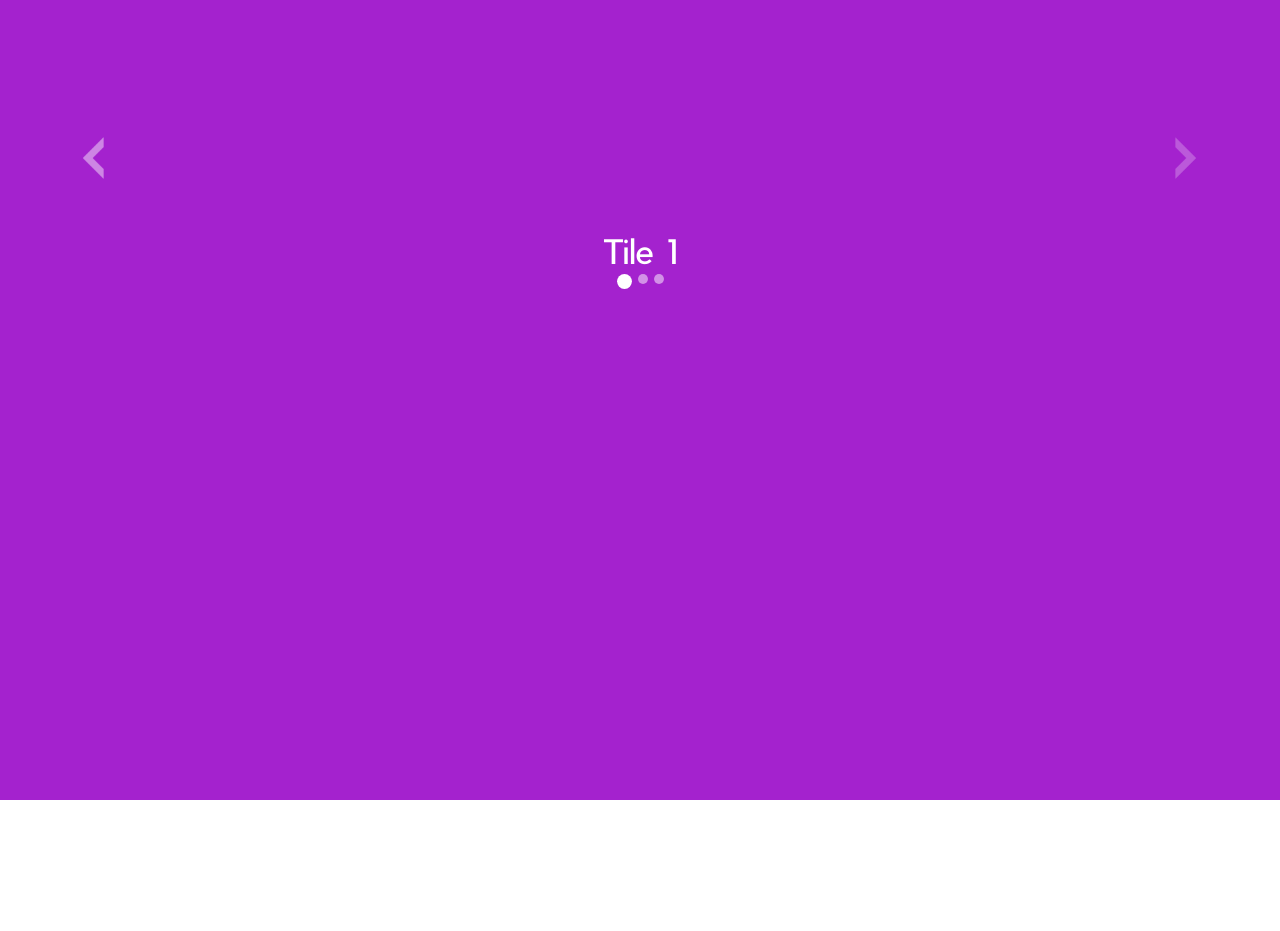
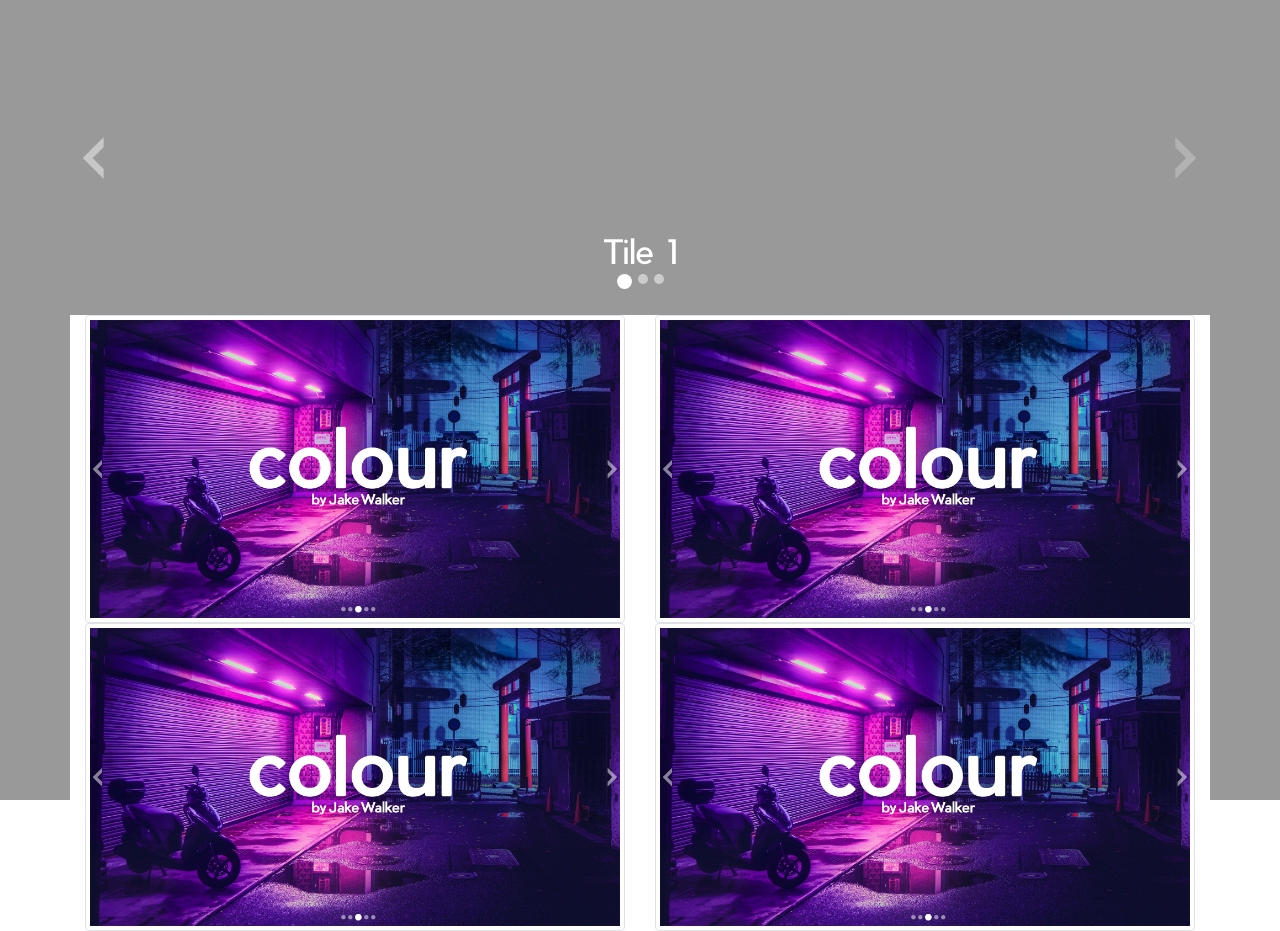
Before and after one commit to JakeWalker01/Colour, a React (Create React App) app: page / in a window 1280 px wide. Before the commit the page ends 800 px from the top, so only its background shows below. Built offline with nearby package versions, Linux system fonts and the light colour scheme.

Commit message:
First attempt at thumbnail panel

```diff
--- a/src/css/App.css
+++ b/src/css/App.css
@@ -1,5 +1,5 @@
 .App {
-  background-color: #a422ce;
+  background-color: #999999;
   height: 100vh;
   width: 100vw;
 }
@@ -35,3 +35,7 @@
   width: 15px;
   height: 15px;
 }
+
+.thumbnails {
+  background-color: white;
+}
--- a/src/ts/App.tsx
+++ b/src/ts/App.tsx
@@ -1,56 +1,15 @@
-import React, { useState } from "react";
+import React from "react";
 import "bootstrap/dist/css/bootstrap.min.css";
-import MainTitle from "./MainTitle";
-import SubHeader from "./SubHeader";
-
 import "../css/App.css";
 
-import Carousel from "react-bootstrap/Carousel";
+import ShowcaseCarousel from "./ShowcaseCarousel";
+import ThumbnailPanel from "./ThumbnailPanel";
 
-import left from "../img/ArrowLeft.png";
-import right from "../img/ArrowRight.png";
-import DummyTile from "./Dummy";
-
-function App() {
-  const prevIcon = <img className="navArrows" src={left} alt="Previous" />;
-  const nextIcon = <img className="navArrows" src={right} alt="Next" />;
-
-  const [index, setIndex] = useState(0);
-
-  const handleSelect = (selectedIndex: number, e: any) => {
-    setIndex(selectedIndex);
-    console.log("HandleSelect");
-  };
-  return (
-    <div className="App">
-      <Carousel
-        slide={false}
-        activeIndex={index}
-        nextIcon={nextIcon}
-        prevIcon={prevIcon}
-        onSelect={handleSelect}
-      >
-        <Carousel.Item className="Tile">
-          <DummyTile />
-          <Carousel.Caption>
-            <div className="SubHeader">Tile 1</div>
-          </Carousel.Caption>
-        </Carousel.Item>
-        <Carousel.Item className="Tile">
-          <MainTitle />
-          <Carousel.Caption>
-            <SubHeader />
-          </Carousel.Caption>
-        </Carousel.Item>
-        <Carousel.Item className="Tile">
-          <DummyTile />
-          <Carousel.Caption>
-            <div className="SubHeader">Tile 3</div>
-          </Carousel.Caption>
-        </Carousel.Item>
-      </Carousel>
-    </div>
-  );
-}
+const App = () => (
+  <div className="App">
+    <ShowcaseCarousel />
+    <ThumbnailPanel />
+  </div>
+);
 
 export default App;
--- /dev/null
+++ b/src/ts/ShowcaseCarousel.tsx
@@ -0,0 +1,51 @@
+import React, { useState } from "react";
+
+import MainTitle from "./MainTitle";
+import SubHeader from "./SubHeader";
+import Carousel from "react-bootstrap/Carousel";
+
+import left from "../img/ArrowLeft.png";
+import right from "../img/ArrowRight.png";
+import DummyTile from "./Dummy";
+
+const ShowcaseCarousel = () => {
+  const prevIcon = <img className="navArrows" src={left} alt="Previous" />;
+  const nextIcon = <img className="navArrows" src={right} alt="Next" />;
+
+  const [index, setIndex] = useState(0);
+
+  const handleSelect = (selectedIndex: number, e: any) => {
+    setIndex(selectedIndex);
+    console.log("HandleSelect");
+  };
+  return (
+    <Carousel
+      slide={false}
+      activeIndex={index}
+      nextIcon={nextIcon}
+      prevIcon={prevIcon}
+      onSelect={handleSelect}
+    >
+      <Carousel.Item className="Tile">
+        <DummyTile />
+        <Carousel.Caption>
+          <div className="SubHeader">Tile 1</div>
+        </Carousel.Caption>
+      </Carousel.Item>
+      <Carousel.Item className="Tile">
+        <MainTitle />
+        <Carousel.Caption>
+          <SubHeader />
+        </Carousel.Caption>
+      </Carousel.Item>
+      <Carousel.Item className="Tile">
+        <DummyTile />
+        <Carousel.Caption>
+          <div className="SubHeader">Tile 3</div>
+        </Carousel.Caption>
+      </Carousel.Item>
+    </Carousel>
+  );
+};
+
+export default ShowcaseCarousel;
--- /dev/null
+++ b/src/ts/ThumbnailPanel.tsx
@@ -0,0 +1,25 @@
+import React from "react";
+import { Col, Container, Image, Row } from "react-bootstrap";
+
+import home from "../img/colour-home.jpg";
+
+const MyCell = () => (
+  <Col sm={true}>
+    <Image src={home} thumbnail />
+  </Col>
+);
+
+const MyRow = () => (
+  <Row>
+    <MyCell />
+    <MyCell />
+  </Row>
+);
+const ThumbnailPanel = () => (
+  <Container className="thumbnails">
+    <MyRow />
+    <MyRow />
+  </Container>
+);
+
+export default ThumbnailPanel;
```
